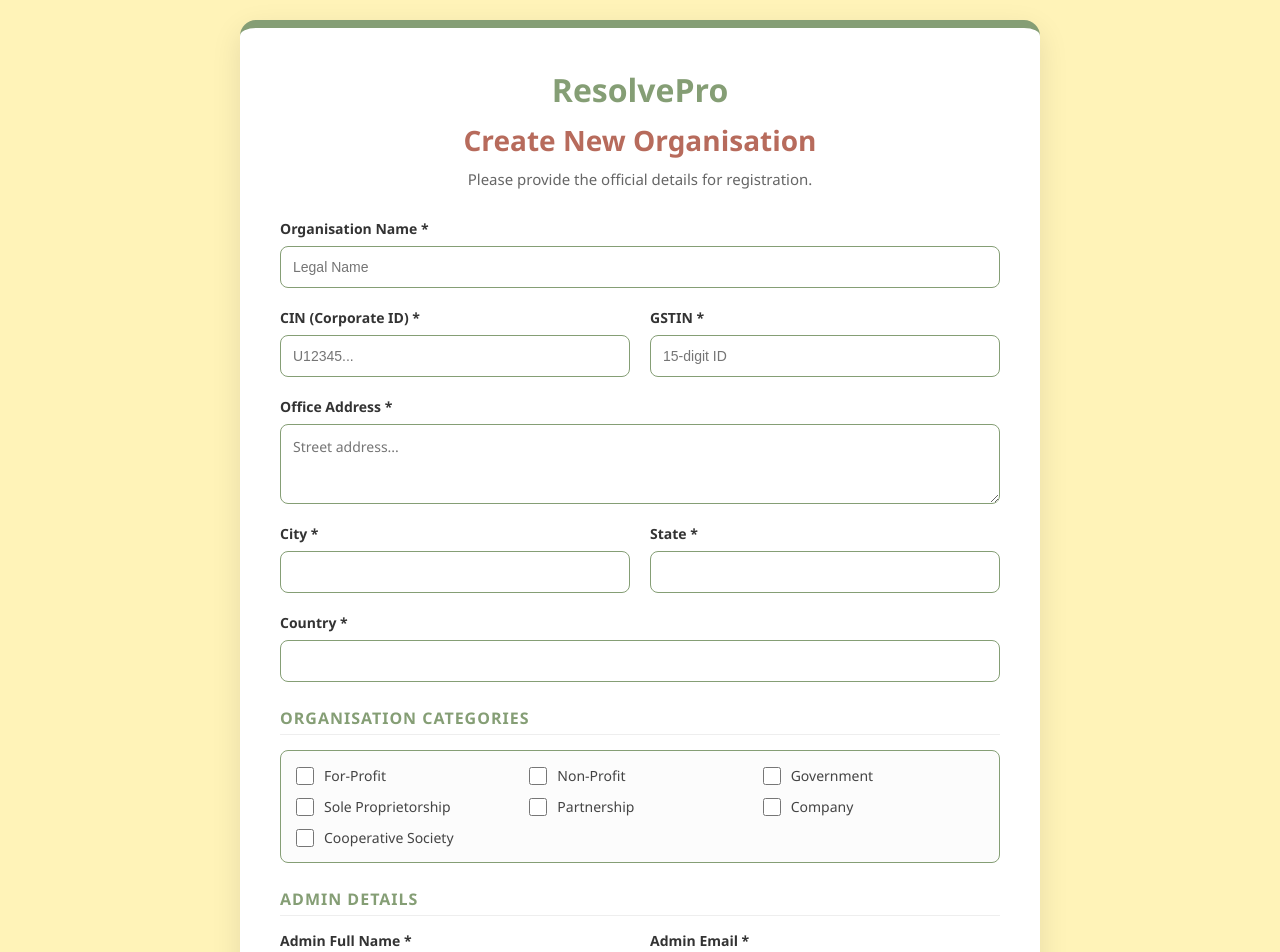
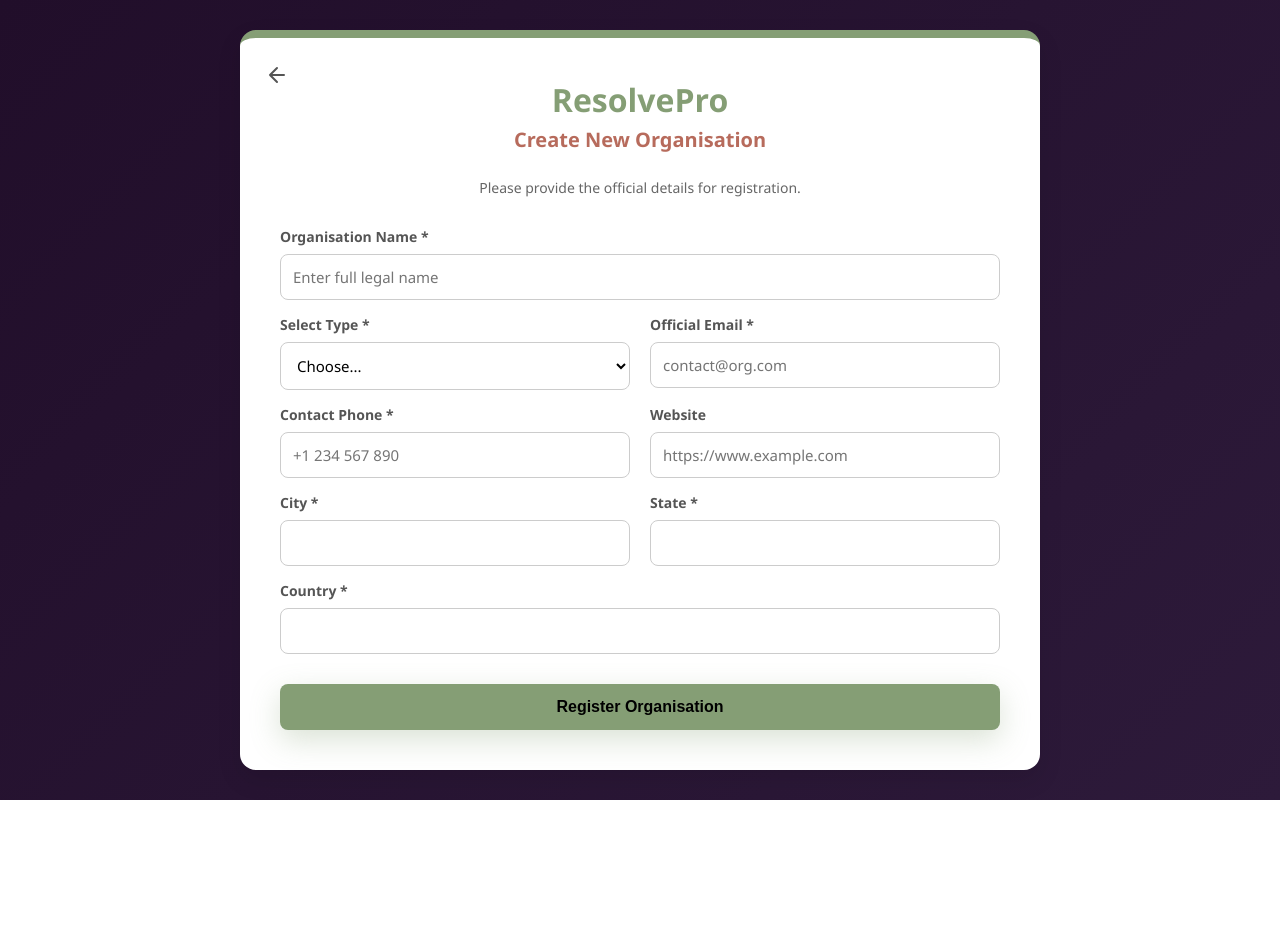
Before and after one commit to aleefachanna/Grievance-management, a React (Vite) app in the folder frontend/: page /create-org in a window 1280 px wide. Shown: the top 952 px of the page. After the commit the page ends 800 px from the top, so only its background shows below. Built offline with nearby package versions, Linux system fonts and the light colour scheme; a web font is replaced by a local one.

Commit message:
updated frontend

```diff
--- a/frontend/src/CreateOrg.jsx
+++ b/frontend/src/CreateOrg.jsx
@@ -1,5 +1,6 @@
 import React, { useState } from 'react';
-import './CreateOrg.css';
+import { useNavigate } from 'react-router-dom';
+import './style.css';
 
 const CreateOrg = () => {
   const [formData, setFormData] = useState({
@@ -18,26 +19,18 @@ const CreateOrg = () => {
     website: ''
   });
 
+  const navigate = useNavigate();
+
   const handleChange = (e) => {
     setFormData({ ...formData, [e.target.name]: e.target.value });
-  };
-
-  // Specialized handler for multiple checkboxes
-  const handleCategoryChange = (e) => {
-    const { value, checked } = e.target;
-    const { categories } = formData;
-
-    if (checked) {
-      setFormData({ ...formData, categories: [...categories, value] });
-    } else {
-      setFormData({ ...formData, categories: categories.filter((cat) => cat !== value) });
-    }
   };
 
   const handleSubmit = (e) => {
     e.preventDefault();
     console.log("Submitting Organisation:", formData);
+    // Integration logic goes here
   };
+
 
   const categoryOptions = [
     { label: 'For-Profit', value: 'for_profit' },
@@ -50,102 +43,122 @@ const CreateOrg = () => {
   ];
 
   return (
-    <div className="wrapper">
-      <div className="card">
-        <div className="brand-header">
-          <h1 className="brand-title">ResolvePro</h1>
+    <div className="resolve-wrapper">
+      {/* Use the wide variant of the card for multi-column forms */}
+      <div className="resolve-card resolve-card-wide">
+
+        {/* Modern Arrow Back Button */}
+        <button
+          onClick={() => navigate('/')}
+          className="resolve-back-icon-btn"
+          title="Back to Home"
+        >
+          <svg width="24" height="24" viewBox="0 0 24 24" fill="none" xmlns="http://www.w3.org/2000/svg">
+            <path d="M19 12H5M5 12L12 19M5 12L12 5" stroke="currentColor" strokeWidth="2" strokeLinecap="round" strokeLinejoin="round"/>
+          </svg>
+        </button>
+
+        <div className="resolve-logo-area">
+          <span className="resolve-logo-text">ResolvePro</span>
         </div>
 
-        <h2 className="form-title">Create New Organisation</h2>
-        <p className="subtitle">Please provide the official details for registration.</p>
+        <h2 className="resolve-header" style={{ textAlign: 'center', color: '#B76B5C' }}>
+          Create New Organisation
+        </h2>
+        <p style={{ textAlign: 'center', color: '#666', marginBottom: '30px', fontSize: '14px' }}>
+          Please provide the official details for registration.
+        </p>
 
         <form onSubmit={handleSubmit}>
-          {/* Section: Organisation Basic Info */}
-          <div className="form-row">
-            <div className="form-group" style={{ flex: 2 }}>
-              <label className="form-label">Organisation Name *</label>
-              <input className="form-input" type="text" name="orgName" placeholder="Legal Name" onChange={handleChange} required />
+          <div className="resolve-input-group">
+            <label className="resolve-label">Organisation Name *</label>
+            <input
+              className="resolve-input"
+              type="text"
+              name="orgName"
+              placeholder="Enter full legal name"
+              onChange={handleChange}
+              required
+            />
+          </div>
+
+          <div className="resolve-row">
+            <div className="resolve-col">
+              <div className="resolve-input-group">
+                <label className="resolve-label">Select Type *</label>
+                <select className="resolve-input" name="type" onChange={handleChange} required>
+                  <option value="">Choose...</option>
+                  <option value="corporate">Corporate</option>
+                  <option value="ngo">NGO</option>
+                  <option value="govt">Government</option>
+                  <option value="edu">Educational</option>
+                </select>
+              </div>
+            </div>
+            <div className="resolve-col">
+              <div className="resolve-input-group">
+                <label className="resolve-label">Official Email *</label>
+                <input
+                  className="resolve-input"
+                  type="email"
+                  name="email"
+                  placeholder="contact@org.com"
+                  onChange={handleChange}
+                  required
+                />
+              </div>
             </div>
           </div>
 
-          <div className="form-row">
-            <div className="form-group">
-              <label className="form-label">CIN (Corporate ID) *</label>
-              <input className="form-input" type="text" name="cin" placeholder="U12345..." onChange={handleChange} required />
+          <div className="resolve-row">
+            <div className="resolve-col">
+              <div className="resolve-input-group">
+                <label className="resolve-label">Contact Phone *</label>
+                <input
+                  className="resolve-input"
+                  type="tel"
+                  name="phone"
+                  placeholder="+1 234 567 890"
+                  onChange={handleChange}
+                  required
+                />
+              </div>
             </div>
-            <div className="form-group">
-              <label className="form-label">GSTIN *</label>
-              <input className="form-input" type="text" name="gstin" placeholder="15-digit ID" onChange={handleChange} required />
+            <div className="resolve-col">
+              <div className="resolve-input-group">
+                <label className="resolve-label">Website</label>
+                <input
+                  className="resolve-input"
+                  type="url"
+                  name="website"
+                  placeholder="https://www.example.com"
+                  onChange={handleChange}
+                />
+              </div>
             </div>
           </div>
 
-          <div className="form-group form-group-full">
-            <label className="form-label">Office Address *</label>
-            <textarea className="form-textarea" name="address" placeholder="Street address..." onChange={handleChange} required />
-          </div>
-
-          <div className="form-row">
-            <div className="form-group">
-              <label className="form-label">City *</label>
-              <input className="form-input" type="text" name="city" onChange={handleChange} required />
+          <div className="resolve-row">
+            <div className="resolve-col">
+              <div className="resolve-input-group">
+                <label className="resolve-label">City *</label>
+                <input className="resolve-input" type="text" name="city" onChange={handleChange} required />
+              </div>
             </div>
-            <div className="form-group">
-              <label className="form-label">State *</label>
-              <input className="form-input" type="text" name="state" onChange={handleChange} required />
-            </div>
-            <div className="form-group">
-              <label className="form-label">Country *</label>
-              <input className="form-input" type="text" name="country" onChange={handleChange} required />
+            <div className="resolve-col">
+              <div className="resolve-input-group">
+                <label className="resolve-label">State *</label>
+                <input className="resolve-input" type="text" name="state" onChange={handleChange} required />
+              </div>
             </div>
           </div>
 
-          {/* Section: Categories (Multi-select) */}
-          <div className="section-divider">Organisation Categories</div>
-          <div className="checkbox-grid">
-            {categoryOptions.map((opt) => (
-              <label key={opt.value} className="checkbox-item">
-                <input
-                  type="checkbox"
-                  value={opt.value}
-                  checked={formData.categories.includes(opt.value)}
-                  onChange={handleCategoryChange}
-                />
-                <span>{opt.label}</span>
-              </label>
-            ))}
+          <div className="resolve-input-group">
+            <label className="resolve-label">Country *</label>
+            <input className="resolve-input" type="text" name="country" onChange={handleChange} required />
           </div>
 
-          {/* Section: Admin Details */}
-          <div className="section-divider">Admin Details</div>
-          <div className="form-row">
-            <div className="form-group">
-              <label className="form-label">Admin Full Name *</label>
-              <input className="form-input" type="text" name="adminName" placeholder="John Doe" onChange={handleChange} required />
-            </div>
-            <div className="form-group">
-              <label className="form-label">Admin Email *</label>
-              <input className="form-input" type="email" name="adminEmail" placeholder="admin@org.com" onChange={handleChange} required />
-            </div>
-          </div>
-
-          {/* Section: Contact Info */}
-          <div className="section-divider">Contact Information</div>
-          <div className="form-row">
-            <div className="form-group">
-              <label className="form-label">Official Email *</label>
-              <input className="form-input" type="email" name="email" placeholder="contact@org.com" onChange={handleChange} required />
-            </div>
-            <div className="form-group">
-              <label className="form-label">Contact Phone *</label>
-              <input className="form-input" type="tel" name="phone" placeholder="+91..." onChange={handleChange} required />
-            </div>
-            <div className="form-group">
-              <label className="form-label">Website</label>
-              <input className="form-input" type="url" name="website" placeholder="https://..." onChange={handleChange} />
-            </div>
-          </div>
-
-          <button type="submit" className="submit-button">
+          <button type="submit" className="resolve-btn">
             Register Organisation
           </button>
         </form>
--- a/frontend/src/Home.jsx
+++ b/frontend/src/Home.jsx
@@ -44,7 +44,7 @@ function Home() {
 
           {/* Dropdown for Login */}
           <div className="dropdown">
-            <a href="/login" className="login">Login</a>
+            <a>Login</a>
             <div className="dropdown-content">
               <a href="/create-org">Create Organization</a>
               <a href="/manager-login">Manager Login</a>
--- a/frontend/src/TrackComplaint.jsx
+++ b/frontend/src/TrackComplaint.jsx
@@ -1,18 +1,38 @@
 import React, { useState } from 'react';
-import './style.css'; // Importing the shared CSS file
+import { useNavigate } from 'react-router-dom';
+import './style.css';
 
 const TrackComplaint = () => {
   const [complaintId, setComplaintId] = useState("");
+  const navigate = useNavigate();
 
   const handleTrack = (e) => {
     e.preventDefault();
     console.log("Tracking ID:", complaintId);
-    // Add your backend fetch logic here
+    // Add backend fetch logic here
   };
 
   return (
     <div className="resolve-wrapper">
       <div className="resolve-card">
+
+        {/* Back to Home Button */}
+        <button
+          onClick={() => navigate('/')}
+          className="resolve-back-icon-btn"
+          title="Back to Home"
+        >
+          <svg width="24" height="24" viewBox="0 0 24 24" fill="none">
+            <path
+              d="M19 12H5M5 12L12 19M5 12L12 5"
+              stroke="currentColor"
+              strokeWidth="2"
+              strokeLinecap="round"
+              strokeLinejoin="round"
+            />
+          </svg>
+        </button>
+
         <div className="resolve-logo-area">
           <span className="resolve-logo-text">ResolvePro</span>
         </div>
@@ -33,16 +53,20 @@ const TrackComplaint = () => {
             />
           </div>
 
- <button type="submit" className="resolve-btn">
+          <button type="submit" className="resolve-btn">
             Track Complaint
           </button>
         </form>
 
         <div style={{ marginTop: '20px' }}>
-            <p style={{ color: '#666', fontSize: '14px' }}>
-              Lost your ID? <span style={{ color: '#B76B5C', cursor: 'pointer', fontWeight: 'bold' }}>Check your email</span>
-            </p>
+          <p style={{ color: '#666', fontSize: '14px' }}>
+            Lost your ID?
+            <span style={{ color: '#859E75', cursor: 'pointer', fontWeight: 'bold' }}>
+              {" "}Check your email
+            </span>
+          </p>
         </div>
+
       </div>
     </div>
   );
--- a/frontend/src/style.css
+++ b/frontend/src/style.css
@@ -1,6 +1,8 @@
 /* --- Global Reset & Wrapper --- */
 .resolve-wrapper {
-  background-color: #FFF3B8;
+    font-family: 'Inter', sans-serif;
+    background: linear-gradient(135deg, #210E2A 0%, #2D1A3A 100%);
+    color: white;
   min-height: 100vh;
   width: 100vw;
   display: flex;
@@ -95,19 +97,22 @@
   width: 100%;
   padding: 14px;
   background-color: #859E75;
-  color: white;
+  color: black;
   border: none;
   border-radius: 8px;
   font-size: 16px;
   font-weight: bold;
   cursor: pointer;
   margin-top: 15px;
-  transition: all 0.3s ease;
+    transition: all 0.3s ease;
+    box-shadow: 0 10px 30px rgba(133, 158, 117, 0.3);
 }
 
 .resolve-btn:hover {
-  background-color: #210E2A; /* Your requested hover color */
-  transform: translateY(-1px);
+      background-color: #FFF3B8;
+    color: #210E2A;
+    transform: translateY(-2px);
+    box-shadow: 0 10px 25px rgba(255, 243, 184, 0.4);
 }
 .resolve-input {
   width: 100%;
```
Also changed, not shown: frontend/src/DepLogin.jsx (+19 -2 lines), frontend/src/ManagerLogin.jsx (+26 -4 lines).
